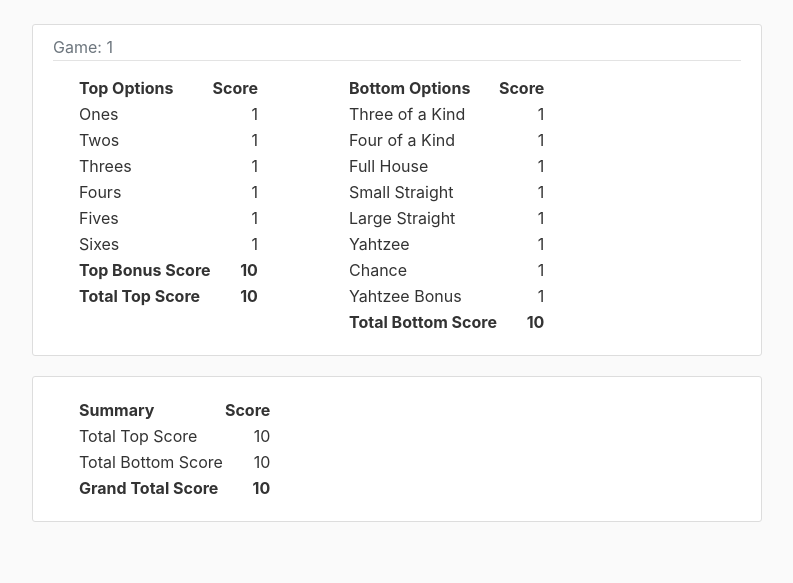
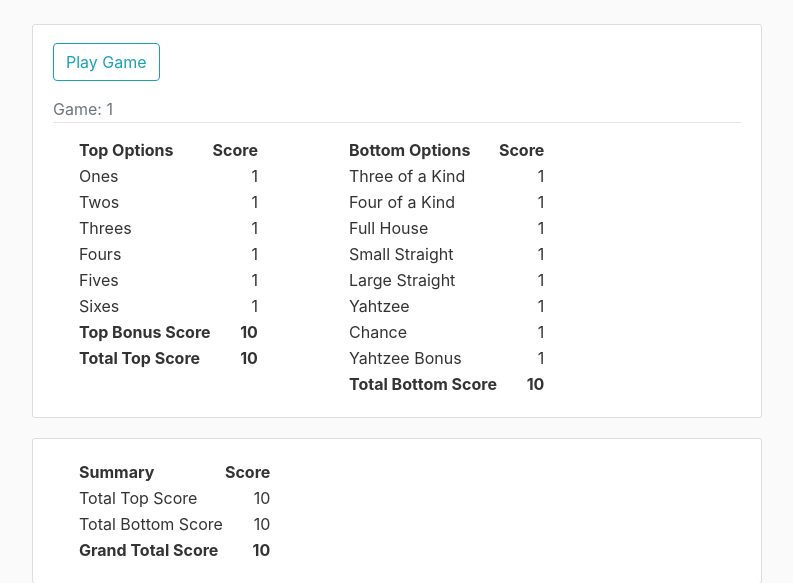
Before and after one commit to pmacking/yahtzee-app, a Flask app: page /games/1/usersgames/1 in a window 1280 px wide. Shown: the part 56-639 px from the top of the page, without its empty margins (53-846 px from the left). Run offline with Flask 2, Linux system fonts and the light colour scheme; a user stored in the database is signed in; tables that the repository leaves empty hold one stand-in row (values such as "Sample post"); parts of the project's set-up code (start-up, migrations or seed data) failed here and were passed over; some libraries are stand-ins or nearby versions.

Commit message:
Adds usersgame_turn route via Play Game button

```diff
--- a/yahtzee/games/forms.py
+++ b/yahtzee/games/forms.py
@@ -12,3 +12,15 @@
     # included args '<Titlecase>' html label
     # add args as imported wtforms.validators classes with sub args as req
     submit = SubmitField('New Game')
+
+
+class PlayGameForm(FlaskForm):
+    """
+    This is the start new game form utilized in /usersgames route
+
+    :param FlaskForm: class inheretence from FlaskForm in flask_wtf
+    """
+    # add attributes set to imported wtforms classes
+    # included args '<Titlecase>' html label
+    # add args as imported wtforms.validators classes with sub args as req
+    submit = SubmitField('Play Game')
--- a/yahtzee/games/routes.py
+++ b/yahtzee/games/routes.py
@@ -3,7 +3,7 @@
 
 from yahtzee import db
 from yahtzee.models import UsersGames, Game
-from yahtzee.games.forms import CreateGameForm
+from yahtzee.games.forms import CreateGameForm, PlayGameForm
 
 import logging
 
@@ -109,6 +109,15 @@
 
     param: users_games_id from UserGames model
     """
+    form = PlayGameForm()
+
+    if form.validate_on_submit():
+        return redirect(url_for(
+            'games.usergame_turn',
+            game_id=game_id,
+            usergame_id=usergame_id)
+            )
+
     usergame = UsersGames.query.get_or_404(usergame_id)
 
     # validate current_user is part of the game and usergame
@@ -120,5 +129,32 @@
     return render_template(
         "usergame.html",
         title=usergame.users_games_id,
+        usergame=usergame,
+        form=form
+        )
+
+
+@games.route(
+    "/games/<int:game_id>/usersgames/<int:usergame_id>/turn",
+    methods=['GET', 'POST']
+    )
+@login_required
+def usergame_turn(game_id, usergame_id):
+    """
+    This function responds to the URL /usersgames/<usergame>
+
+    param: users_games_id from UserGames model
+    """
+    usergame = UsersGames.query.get_or_404(usergame_id)
+
+    # validate current_user is part of the game and usergame
+    if game_id != usergame.game_id:
+        abort(403)
+    if usergame.user_id != current_user.id:
+        abort(403)
+
+    return render_template(
+        "usergame_turn.html",
+        title=usergame.users_games_id,
         usergame=usergame
         )
--- a/yahtzee/templates/usergame.html
+++ b/yahtzee/templates/usergame.html
@@ -2,6 +2,13 @@
 {% block content %}
     <article class="media content-section">
       <div class="media-body">
+        <form method="POST" action="">
+            {{ form.hidden_tag() }} <!-- adds CSRF token: protect attacks-->
+            <div class="form-group">
+                {{ form.submit(class="btn btn-outline-info mt-2") }}
+            </div>
+        </form>
+        {# <button type="button" class="btn btn-sm m-1 mb-4">Play Game</button> #}
         <div class="article-metadata">
             <medium class="text-muted">Game: {{ usergame.game_id }}</medium>
         </div>
--- /dev/null
+++ b/yahtzee/templates/usergame_turn.html
@@ -0,0 +1 @@
+usergame_turn.html
```
